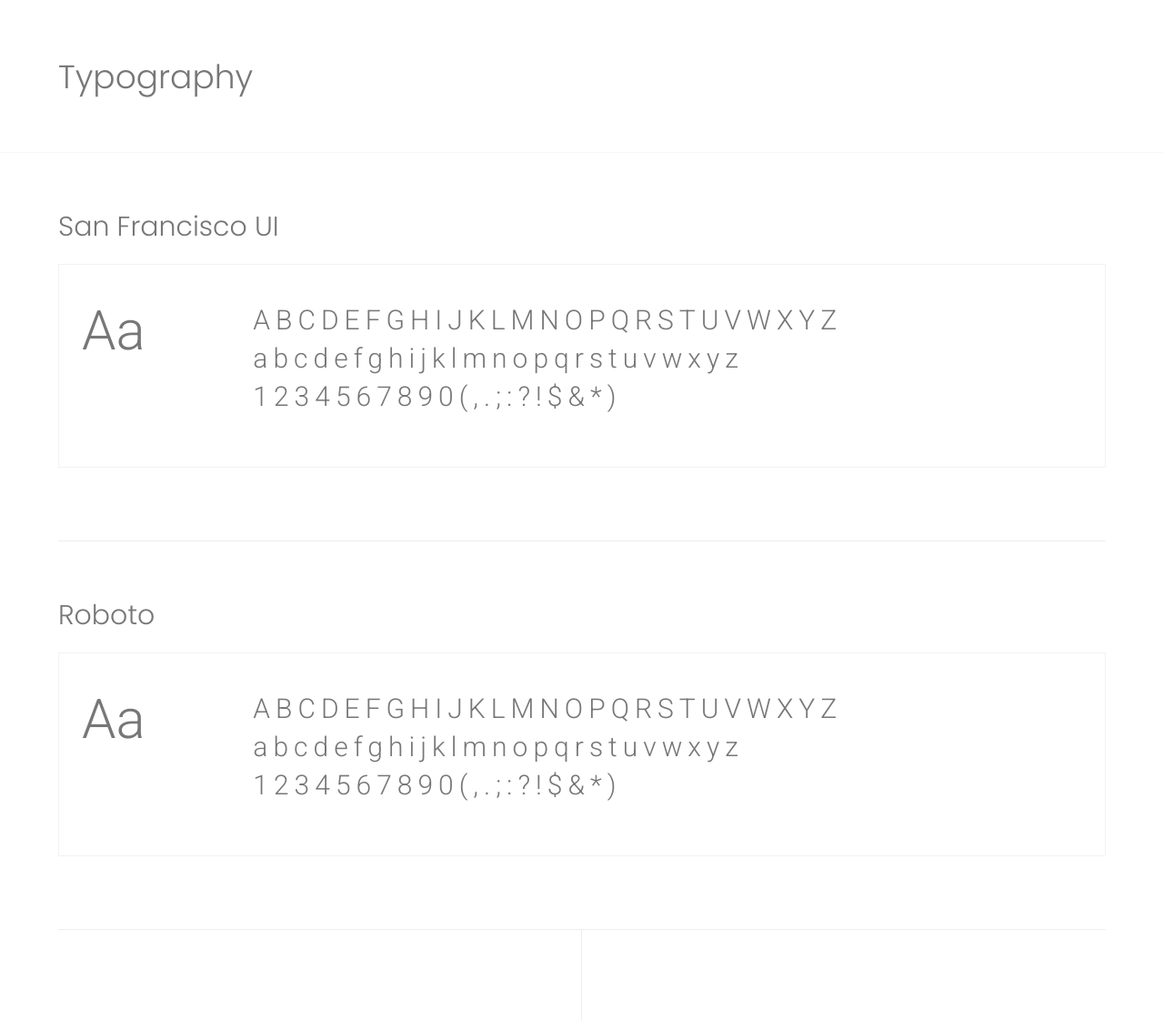
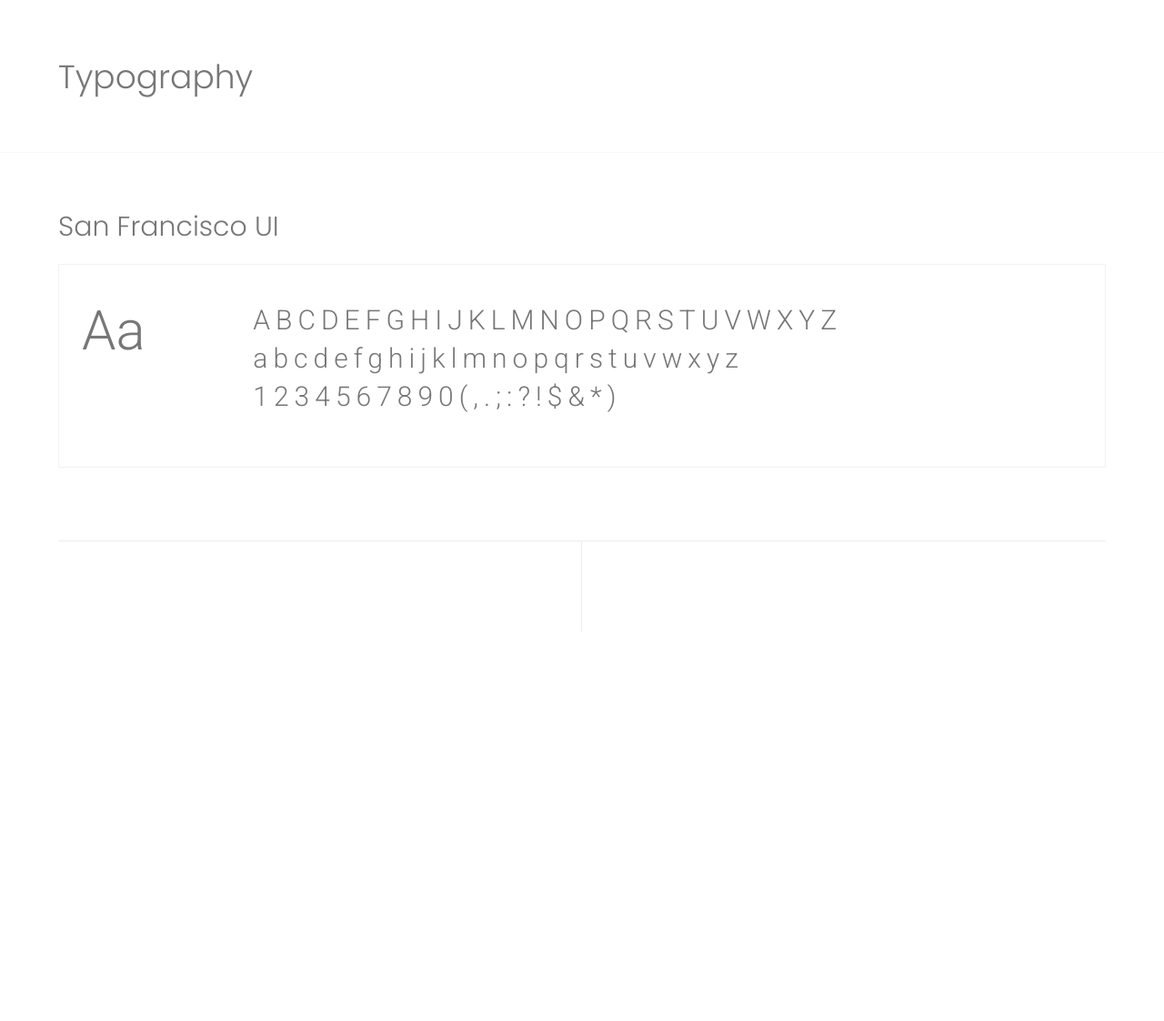
Before and after one commit to kendallsj/startbox, a Jekyll site: the page built from guidelines/brand/typography.html, in a window 1280 px wide. Shown: the whole page at 91% size. Built offline with Jekyll 4.4.1, drawn with Linux system fonts in a browser that asks for light colours; Markdown is read by kramdown in place of the engine named in the settings; after the commit the page ends 900 px from its top, so only the background shows below that.

Commit message:
Update typography.html
Removed roboto

```diff
--- a/_includes/examples/brand/typography.html
+++ b/_includes/examples/brand/typography.html
@@ -16,24 +16,3 @@
     </div>
   </div>
 </div>
-
-<hr class="separator_section">
-
-<div class="iframe_content">
-  <h2> Roboto </h2>
-  <div class="type-sample-wrapper clear row">
-    <div class="col-2-l col-12">
-      <span class="block roboto type_lead">
-        Aa
-      </span>
-    </div>
-
-    <div class="col-10-l col-12">
-      <p class="fs-2 roboto spacing-6 lineheight-6">
-        <span class="type-sample">ABCDEFGHIJKLMNOPQRSTUVWXYZ</span>
-        <span class="type-sample">abcdefghijklmnopqrstuvwxyz</span>
-        <span class="type-sample">1234567890(,.;:?!$&amp;*)</span>
-      </p>
-    </div>
-  </div>
-</div>
```
